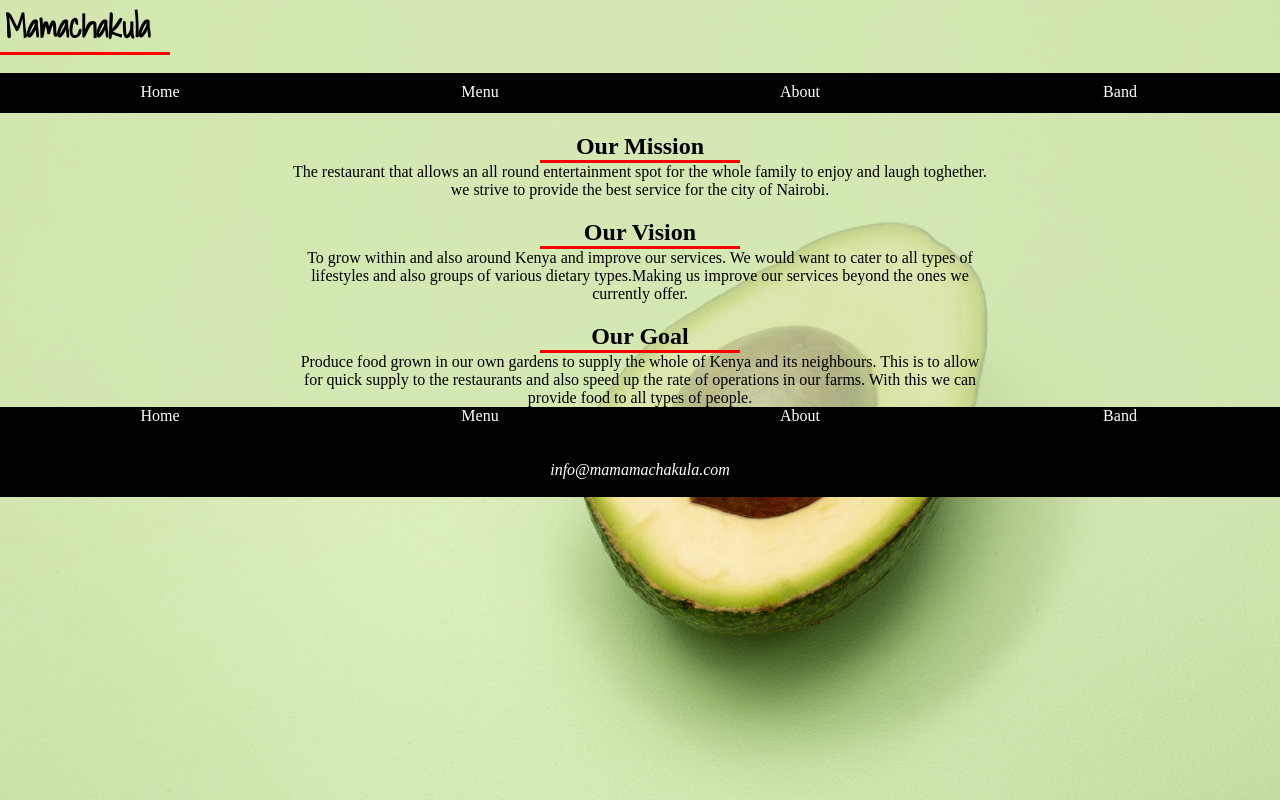
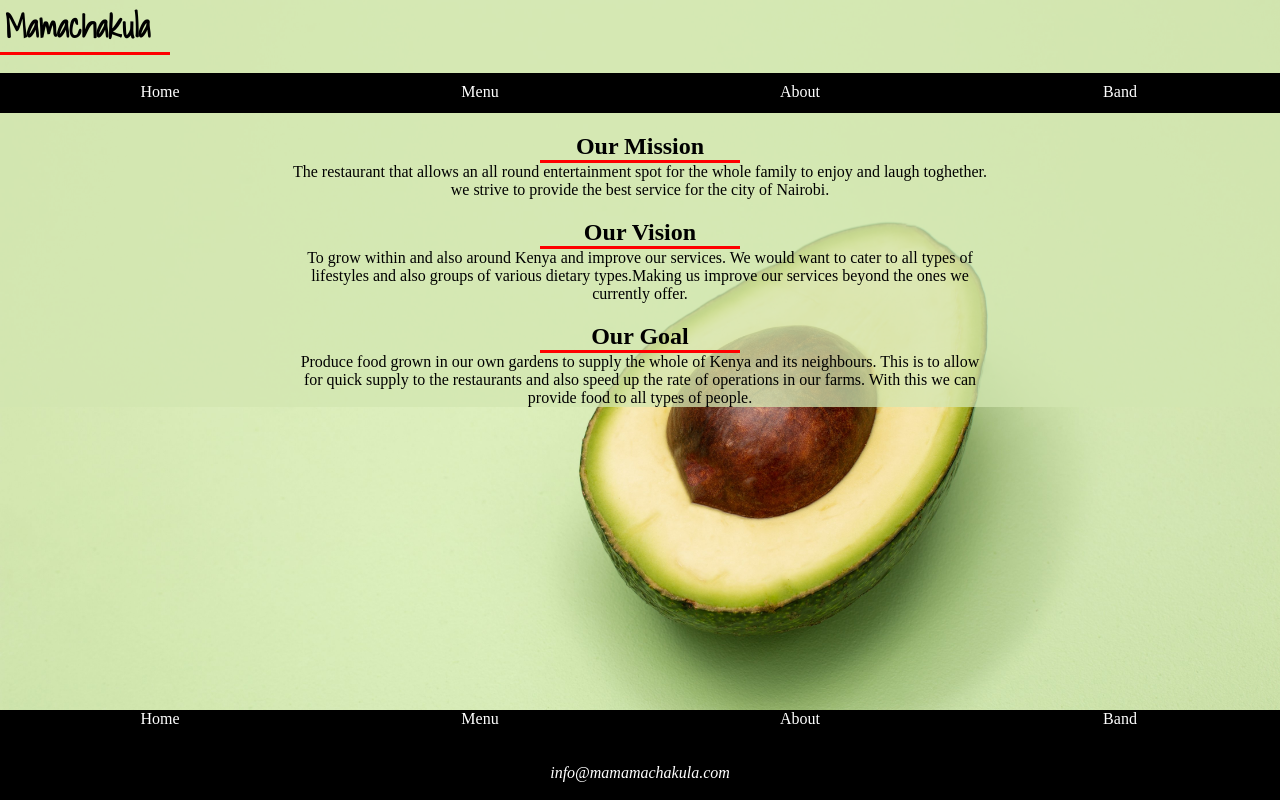
Before and after one commit to jookllo/FoodSite, a PHP site: page /about.php in a window 1280 px wide. Run offline with PHP 8.4, Linux system fonts and the light colour scheme.

Commit message:
about footer

```diff
--- a/about.php
+++ b/about.php
@@ -4,12 +4,7 @@
 		<link rel="stylesheet" href="style.css">
 		<link href="https://fonts.googleapis.com/css?family=Shadows+Into+Light&display=swap" rel="stylesheet">
 <style media="screen">
-	.bottom{
-		width: 100%;
-		position: fixed;
-		margin-bottom: 0;
-		bottom: 0;
-	}
+
 	.mission{
 		margin: auto;
 max-width: 700px;
@@ -21,6 +16,11 @@ text-align: center;
 		width: 200px;
 margin: auto;
 margin-top: 20px;
+	}
+	.bot{
+		bottom: 0;
+position: fixed;
+width: 100%;
 	}
 </style>
 		<title>Home</title>
@@ -40,7 +40,10 @@ margin-top: 20px;
 
 
 
+	<div class="bot">
 		<?php include_once "footer.php";?>
+	</div>
+
 
 	</div>
 	</body>
```
